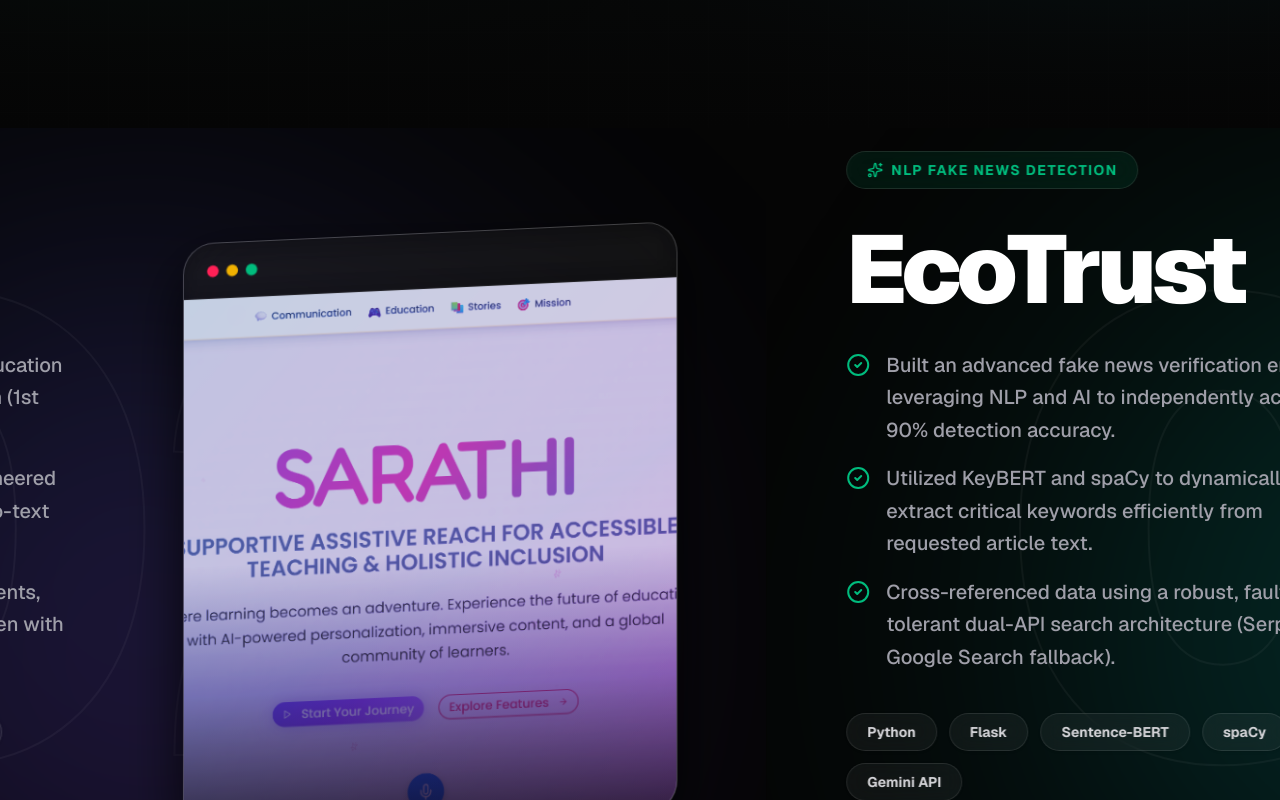
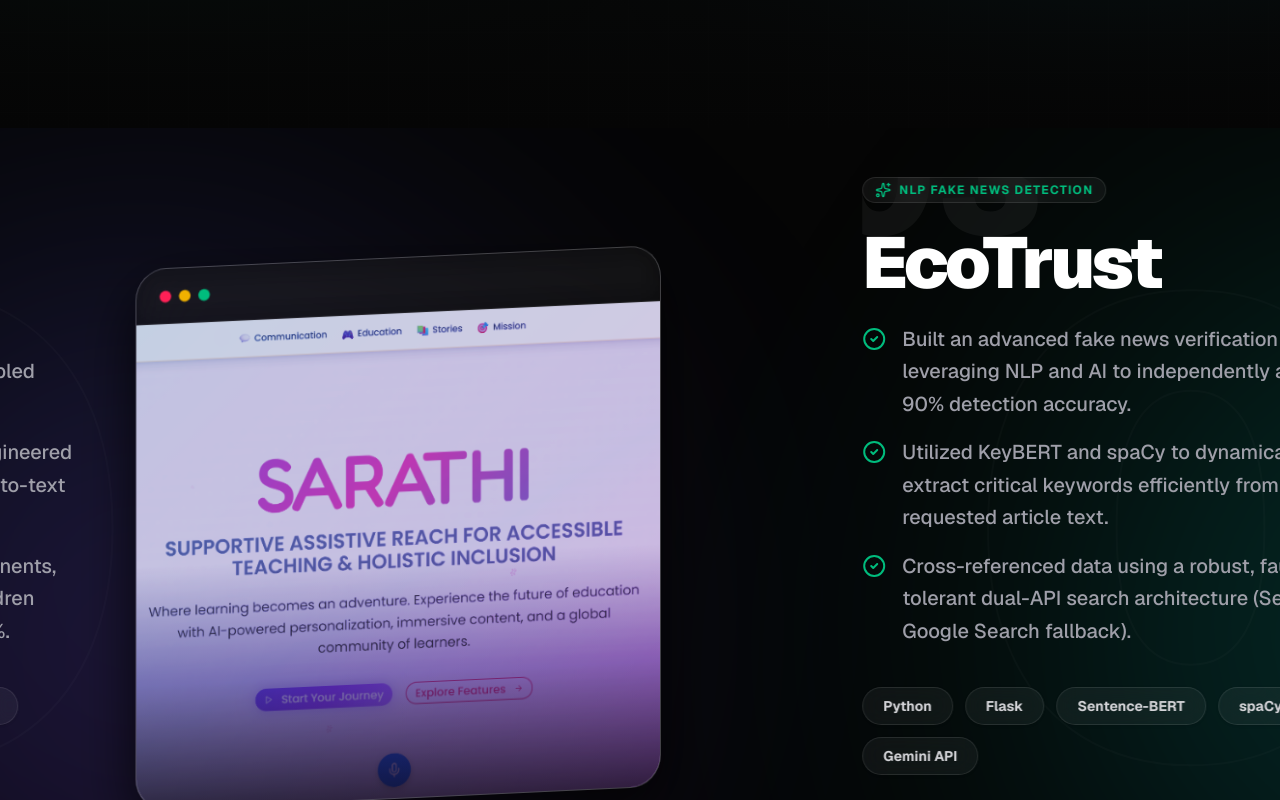
Before and after one commit to ShreshthTarwey/PortfolioWebApp, a Next.js app: page / in a window 1280 px wide. Shown: the part 2480-3280 px from the top of the page. Built offline with nearby package versions, Linux system fonts and the light colour scheme.

Commit message:
BugFix: Fixing Projection View

```diff
--- a/src/components/projects/Projects.tsx
+++ b/src/components/projects/Projects.tsx
@@ -98,22 +98,19 @@
 
   return (
     <section ref={targetRef} id="projects" className="relative h-[300vh] bg-[#050505]">
+      {/* Sticky container that holds the horizontal scrolling row */}
+      <div className="sticky top-0 h-[100dvh] overflow-hidden flex items-center">
 
-      <div className="sticky top-0 h-screen w-full flex items-center overflow-hidden">
+        <motion.div style={{ x }} className="flex w-[300vw] h-full">
+          {PROJECTS.map((project, index) => {
+            return (
+              <div key={index} className="w-screen h-[100dvh] flex flex-col lg:flex-row items-center justify-center px-6 md:px-12 lg:px-24 relative pt-20 pb-32 lg:py-24">
 
-        <motion.div style={{ x }} className="flex h-full w-[300vw]">
-          {PROJECTS.map((project) => {
-            return (
-              <div key={project.num} className="h-full w-screen flex flex-col items-center justify-center relative p-6 md:p-20 overflow-hidden">
-
-                {/* Massive Hollow Background Number */}
-                <div className="absolute inset-0 flex items-center justify-center pointer-events-none select-none z-0">
-                   <h2
-                     className="text-[20rem] md:text-[30rem] lg:text-[40rem] font-black text-transparent opacity-20 mix-blend-overlay tracking-tighter"
-                     style={{ WebkitTextStroke: "2px rgba(255,255,255,0.2)" }}
-                   >
+              {/* Massive Background Number */}
+              <div className="absolute inset-0 flex items-center justify-center pointer-events-none z-0 opacity-20">
+                <span className="text-[20rem] md:text-[30rem] lg:text-[40rem] font-black text-transparent" style={{ WebkitTextStroke: "2px rgba(255,255,255,0.1)" }}>
                    {project.num}
-                   </h2>
+                </span>
               </div>
 
               {/* Abstract Colored Halo specific to project */}
@@ -126,30 +123,36 @@
                 className={`absolute top-1/4 right-10 md:right-1/4 w-[300px] h-[300px] md:w-[600px] md:h-[600px] bg-gradient-to-tr ${project.color} rounded-full blur-[120px] md:blur-[180px] opacity-30 pointer-events-none -z-10`}
               />
 
-                <div className="relative z-10 max-w-7xl w-full flex flex-col lg:flex-row items-center gap-12 lg:gap-24">
+              {/* Foreground Content */}
+              <div className="max-w-7xl w-full mx-auto flex flex-col lg:flex-row items-center justify-between z-10 gap-8 lg:gap-0 h-full lg:h-auto">
 
-                  <div className="flex-1 flex flex-col items-start text-left">
-                    <div className={`inline-flex items-center gap-2 px-5 py-2 rounded-full border border-white/10 ${project.bgAccent} mb-6 md:mb-8 backdrop-blur-md`}>
-                      <Sparkles className={`w-4 h-4 ${project.textAccent}`} />
-                      <span className={`text-xs md:text-sm font-bold uppercase tracking-widest ${project.textAccent}`}>{project.type}</span>
+                  {/* Left Column (Details) - Featuring internal overflow guard for exceptionally short screens */}
+                  <div className="w-full lg:w-1/2 flex flex-col pr-0 lg:pr-12 relative z-20 max-h-full overflow-y-auto pb-12 lg:pb-0 [&::-webkit-scrollbar]:hidden [-ms-overflow-style:none] [scrollbar-width:none]">
+                     <div className="text-5xl md:text-8xl lg:text-[10rem] font-black text-white/5 absolute -top-6 lg:-top-20 -left-2 lg:-left-10 select-none">
+                        {project.num}
                      </div>
 
-                    <h3 className="text-5xl md:text-7xl lg:text-8xl font-black mb-6 md:mb-8 text-white tracking-tighter">
+                     <div className="inline-flex items-center gap-2 px-3 py-1 rounded-full border border-white/10 bg-white/5 backdrop-blur-md mb-4 lg:mb-6 w-max">
+                        <Sparkles className={`w-3 h-3 md:w-4 md:h-4 ${project.textAccent}`} />
+                        <span className={`text-[10px] md:text-xs font-bold tracking-widest uppercase ${project.textAccent}`}>{project.type}</span>
+                     </div>
+
+                     <h3 className="text-3xl md:text-6xl lg:text-7xl font-black text-white mb-4 lg:mb-6 tracking-tighter shrink-0">
                         {project.title}
                      </h3>
 
-                    <ul className="flex flex-col gap-4 mb-10 max-w-2xl">
+                     <ul className="flex flex-col gap-2 md:gap-4 mb-6 md:mb-10 max-w-2xl">
                       {project.desc.map((point, i) => (
-                        <li key={i} className="flex items-start gap-4">
-                          <CheckCircle2 className={`w-5 h-5 md:w-6 md:h-6 flex-shrink-0 mt-1 ${project.textAccent}`} />
-                          <span className="text-zinc-400 text-base md:text-lg lg:text-xl font-medium leading-relaxed">
+                        <li key={i} className="flex items-start gap-3 md:gap-4">
+                          <CheckCircle2 className={`w-4 h-4 md:w-6 md:h-6 flex-shrink-0 mt-1 ${project.textAccent}`} />
+                          <span className="text-zinc-400 text-sm md:text-lg lg:text-xl font-medium leading-relaxed">
                             {point}
                           </span>
                         </li>
                       ))}
                     </ul>
 
-                    <div className="flex flex-wrap gap-3 mb-12 max-w-2xl">
+                     <div className="flex flex-wrap gap-2 lg:gap-3 mb-6 md:mb-12 max-w-2xl shrink-0">
                       {project.tech.map((t, i) => (
                         <span key={i} className="px-5 py-2 text-xs md:text-sm font-bold text-zinc-300 rounded-full border border-white/10 bg-white/5 backdrop-blur-md shadow-sm">
                           {t}
@@ -173,7 +176,7 @@
                   </div>
 
                   {/* Glassmorphic Project Visual Abstraction */}
-                  <div className="flex-1 w-full lg:w-auto h-[350px] md:h-[500px] lg:h-[600px] relative mt-12 lg:mt-0 perspective-1000 hidden sm:block">
+                  <div className="flex-1 w-full lg:w-auto h-[250px] md:h-[400px] lg:h-[550px] relative mt-8 lg:mt-0 perspective-1000 hidden md:block shrink-0">
                      <motion.div
                        initial={{ rotateY: -15, rotateX: 10 }}
                        whileHover={{ rotateY: 0, rotateX: 0 }}
```
Lines whose indentation alone changed are shown as unchanged.
